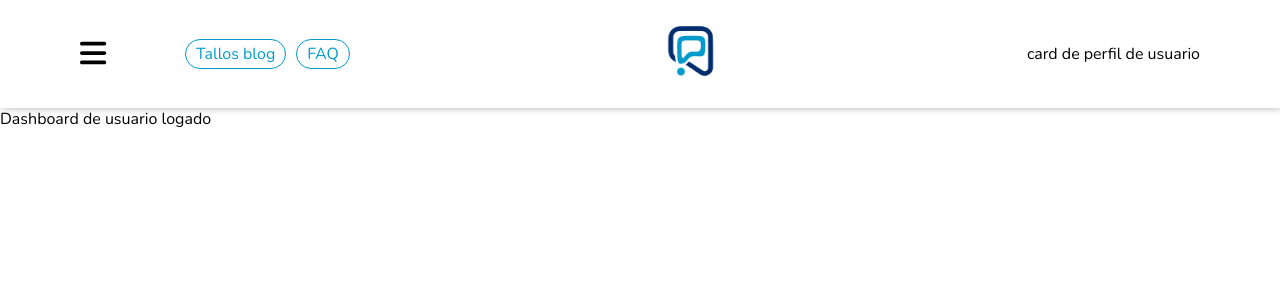
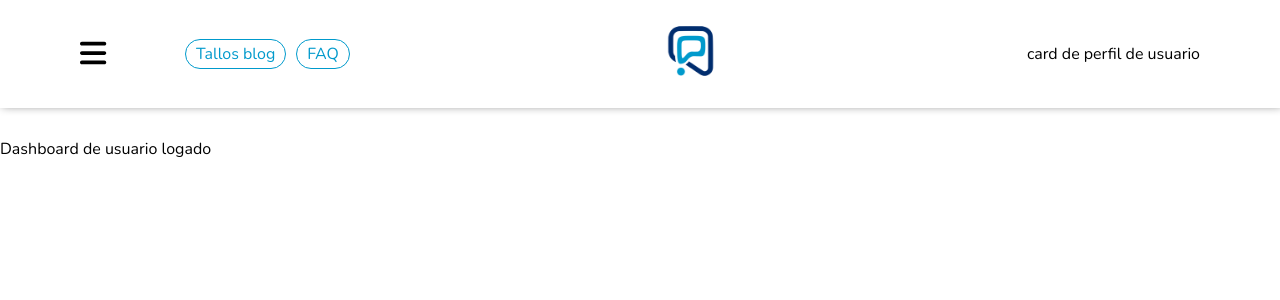
Before and after one commit to PauloHPMKT/app-tallos-frontend-vue, a Vue app: page /app/admin in a window 1280 px wide. Shown: the top 300 px of the page. Built offline with nearby package versions, Linux system fonts and the light colour scheme.

Commit message:
implementando estilos ao template

```diff
--- a/src/layout/TemplateDefault.vue
+++ b/src/layout/TemplateDefault.vue
@@ -1,6 +1,6 @@
 <template>
   <Header />
-  <main>
+  <main class="container_template">
     <router-view />
   </main>
 </template>
@@ -14,3 +14,5 @@ export default defineComponent({
   name: 'TemplateDefault',
 })
 </script>
+
+<style lang="scss" scoped></style>
```
